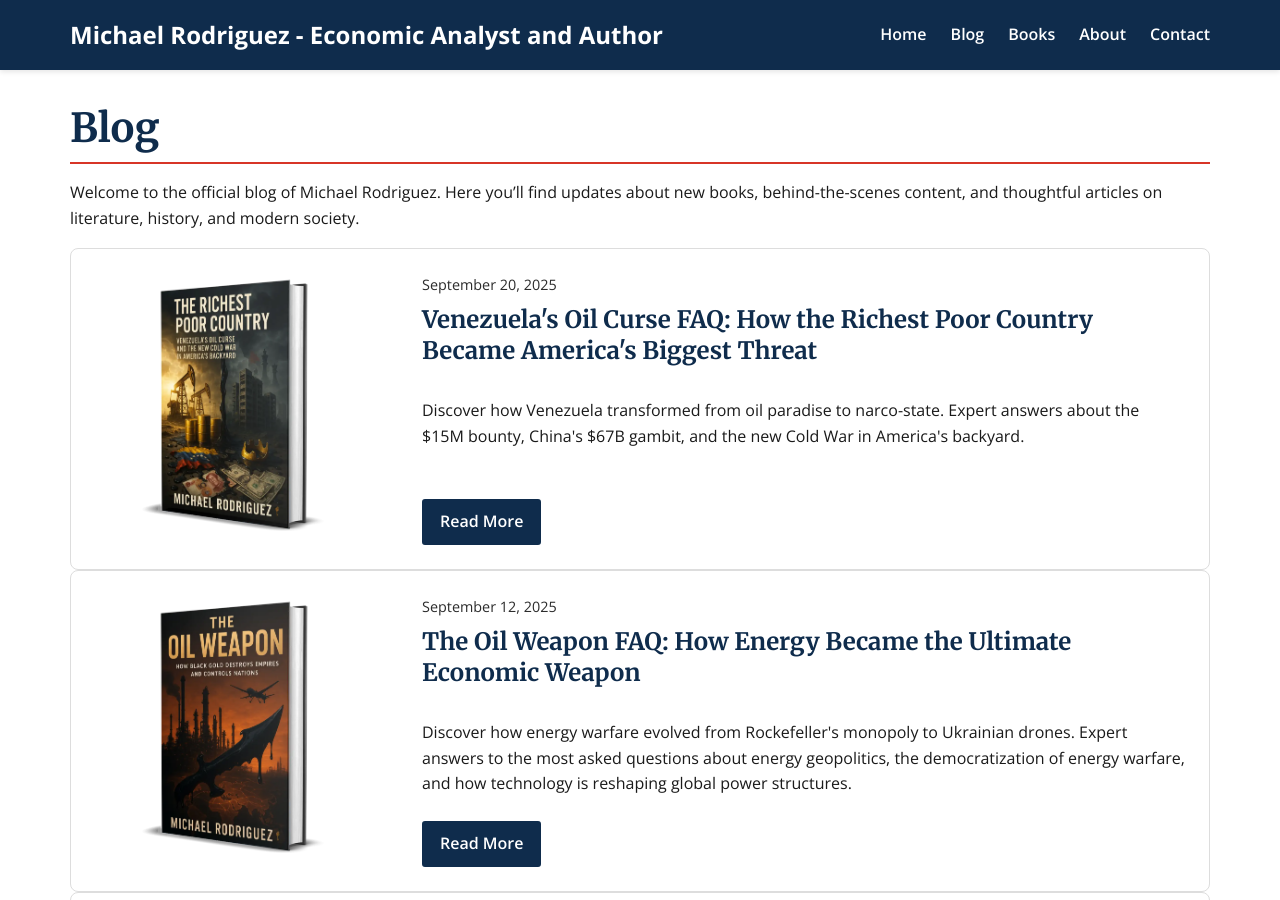
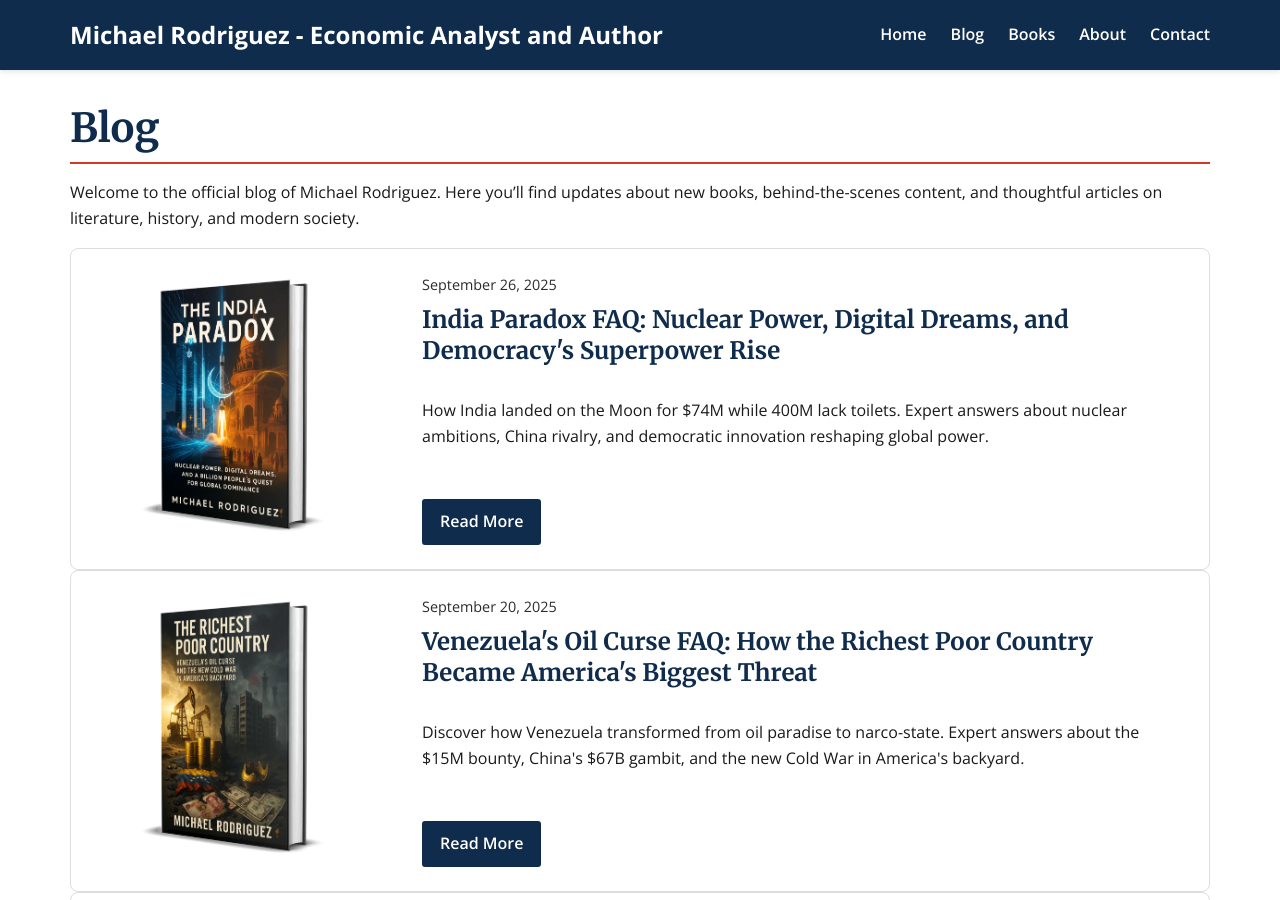
Before and after one commit to Zews123/michael-rodriguez-books, a Jekyll site: the page built from blog.md, in a window 1280 px wide and 900 px high. Built offline with Jekyll 4.4.1, drawn with Linux system fonts in a browser that asks for light colours.

Commit message:
Update blog.md

```diff
--- a/blog.md
+++ b/blog.md
@@ -138,6 +138,18 @@ Welcome to the official blog of Michael Rodriguez. Here you'll find updates abou
   }
 }
 </style>
+
+<div class="blog-card">
+    <div class="blog-card-image">
+      <img src="{{ site.baseurl }}/assets/images/social/India_3D.webp" alt="India Paradox FAQ">
+    </div>
+    <div class="blog-card-content">
+      <span class="blog-date">September 26, 2025</span>
+      <h2>India Paradox FAQ: Nuclear Power, Digital Dreams, and Democracy's Superpower Rise</h2>
+      <p>How India landed on the Moon for $74M while 400M lack toilets. Expert answers about nuclear ambitions, China rivalry, and democratic innovation reshaping global power.</p>
+      <a href="{{ site.baseurl }}/blog/india-paradox-faq.html" class="read-more">Read More <span class="visually-hidden">about India Paradox FAQ</span></a>
+    </div>
+  </div>
 
 <div class="blog-card">
     <div class="blog-card-image">
@@ -403,6 +415,13 @@ Welcome to the official blog of Michael Rodriguez. Here you'll find updates abou
   "blogPost": [
     {
       "@type": "BlogPosting",
+      "headline": "India Paradox FAQ: Nuclear Power, Digital Dreams, and Democracy's Superpower Rise",
+      "description": "How India landed on the Moon for $74M while 400M lack toilets. Expert answers about nuclear ambitions, China rivalry, and democratic innovation reshaping global power.",
+      "datePublished": "2025-09-26",
+      "author": "Michael Rodriguez"
+    },
+    {
+      "@type": "BlogPosting",
       "headline": "Venezuela's Oil Curse FAQ: How the Richest Poor Country Became America's Biggest Threat",
       "description": "Discover how Venezuela transformed from oil paradise to narco-state. Expert answers about the $15M bounty, China's $67B gambit, and the new Cold War in America's backyard.",
       "datePublished": "2025-09-20",
```
